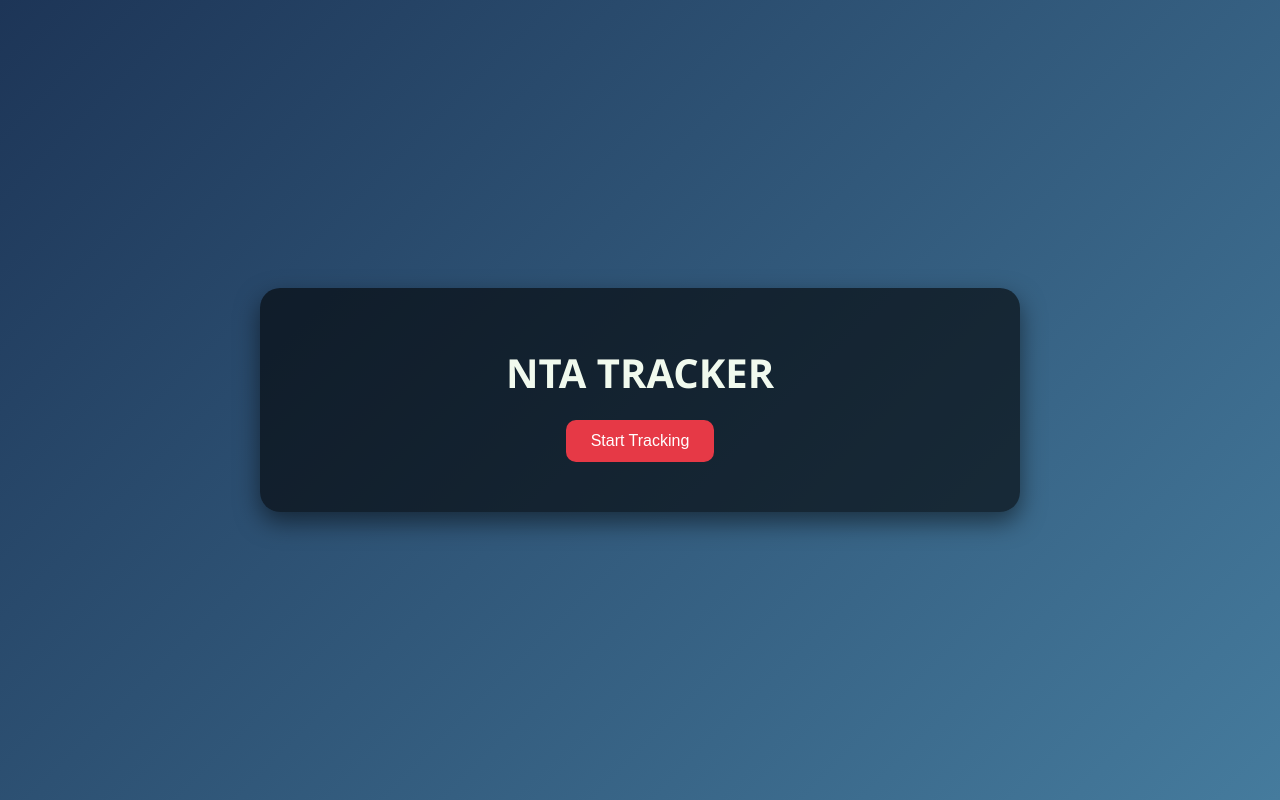
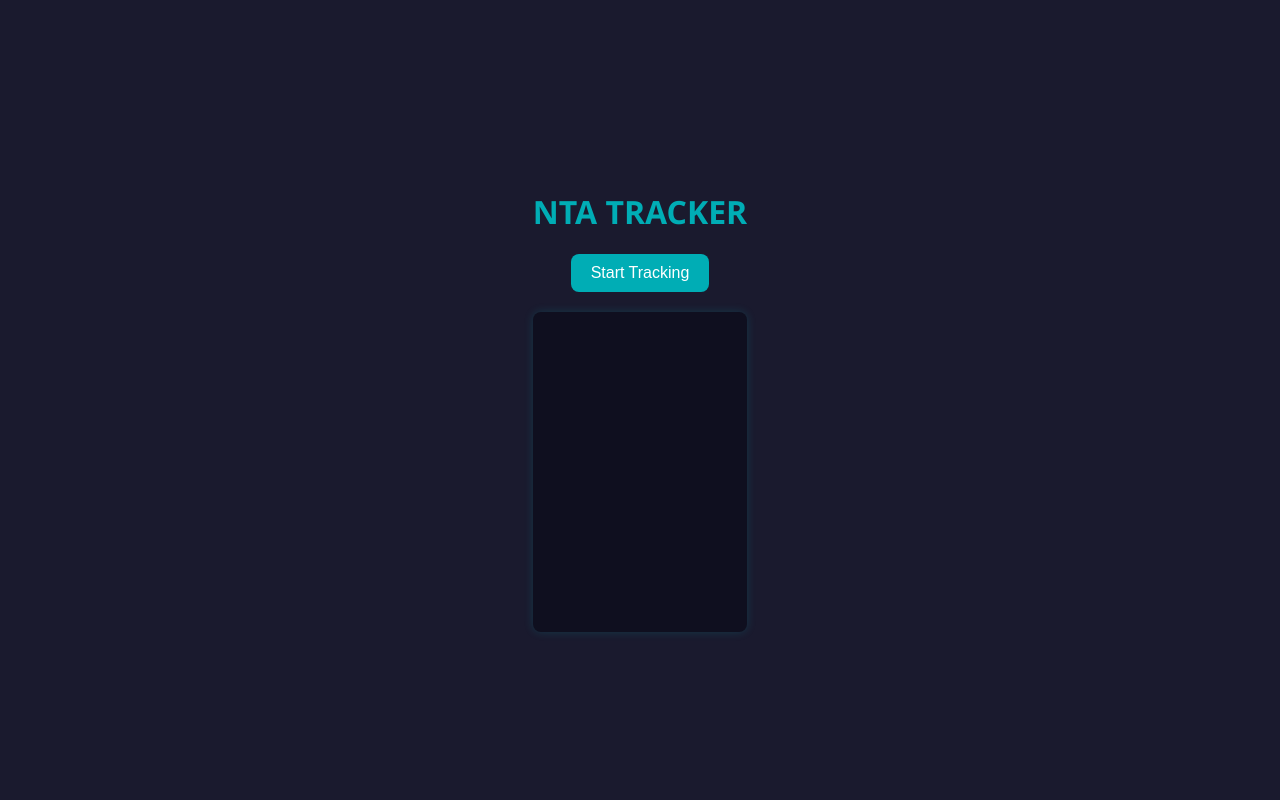
Before and after one commit to Akshat0021/ntatracker, a plain HTML site: page index.html in a window 1280 px wide. Drawn offline with Linux system fonts and the light colour scheme.

Commit message:
Update style.css

```diff
--- a/style.css
+++ b/style.css
@@ -1,53 +1,36 @@
 body {
-  margin: 0;
-  font-family: 'Segoe UI', Tahoma, Geneva, Verdana, sans-serif;
-  background: linear-gradient(135deg, #1d3557, #457b9d);
-  color: white;
+  font-family: 'Segoe UI', sans-serif;
+  background: #1a1a2e;
+  color: #eaeaea;
   display: flex;
   justify-content: center;
   align-items: center;
   height: 100vh;
+  margin: 0;
 }
-
 .container {
-  background: rgba(0, 0, 0, 0.6);
-  padding: 30px;
-  border-radius: 20px;
-  max-width: 700px;
-  width: 90%;
-  box-shadow: 0 10px 25px rgba(0,0,0,0.5);
   text-align: center;
+  max-width: 600px;
 }
-
 h1 {
-  font-size: 2.5em;
-  margin-bottom: 20px;
-  color: #f1faee;
+  color: #00adb5;
 }
-
 button {
-  padding: 12px 25px;
+  padding: 10px 20px;
   font-size: 16px;
-  background: #e63946;
+  background-color: #00adb5;
+  border: none;
   color: white;
-  border: none;
-  border-radius: 10px;
+  border-radius: 8px;
   cursor: pointer;
   margin-bottom: 20px;
-  transition: 0.3s;
 }
-button:hover {
-  background: #ff5c70;
+.console {
+  background: #0f0f1f;
+  padding: 10px;
+  text-align: left;
+  height: 300px;
+  overflow-y: scroll;
+  border-radius: 8px;
+  box-shadow: 0 0 10px rgba(0,173,181,0.2);
 }
-
-#console {
-  background-color: #000;
-  color: #0f0;
-  padding: 15px;
-  height: 300px;
-  overflow-y: auto;
-  font-family: monospace;
-  font-size: 0.9em;
-  text-align: left;
-  border-radius: 10px;
-}
```
